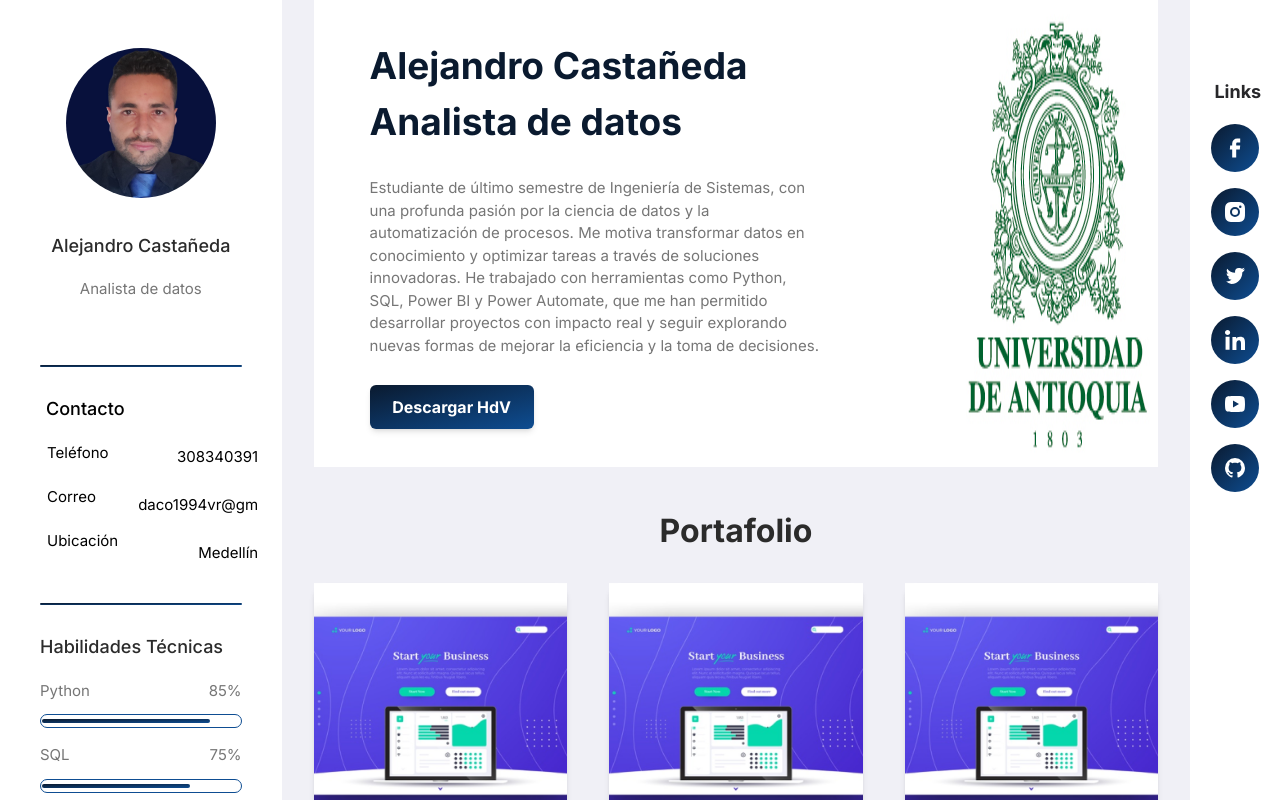
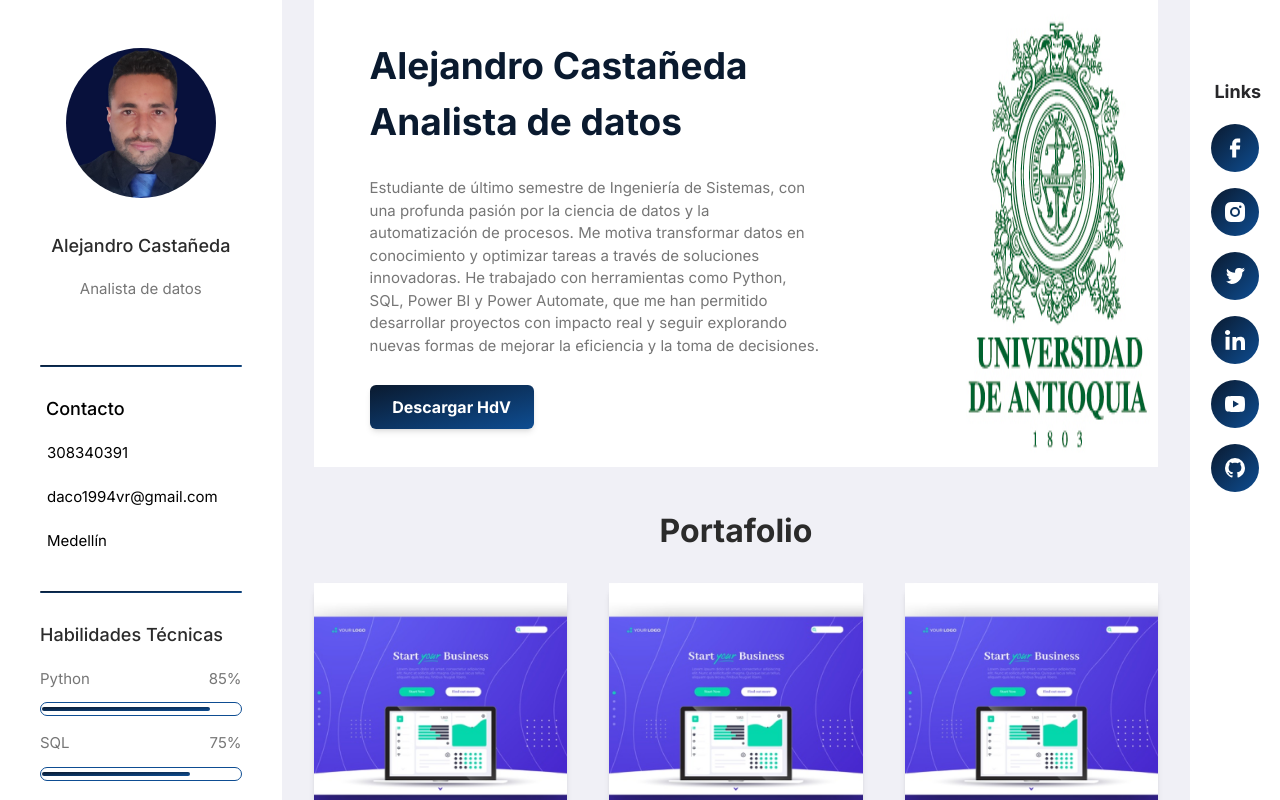
Before and after one commit to AlejandroCastaneda/Portafolio-Alejandro-Castaneda, a Next.js app: page / in a window 1280 px wide. Shown: the top 800 px of the page. Built offline with nearby package versions, Linux system fonts and the light colour scheme.

Commit message:
Cambio en perfil

```diff
--- a/components/molecules/about/index.tsx
+++ b/components/molecules/about/index.tsx
@@ -5,14 +5,9 @@ export default function About() {
             <Text text="Contacto"/>
             <div className="flex gap-5 justify-between px-px">
                 <div className=" flex-col self-start">
-                    <div className="mt-5"><PrincipalText text="Teléfono"/></div>
-                    <div className="mt-5"><PrincipalText text="Correo"/></div>
-                    <div className="mt-5"><PrincipalText text="Ubicación"/></div>
-                </div>
-                <div className="flex flex-col text-right">
-                    <div className="mt-6"><PrincipalText text="308340391"/></div>
-                    <div className="mt-6"><PrincipalText text="daco1994vr@gm"/></div>
-                    <div className="mt-6"><PrincipalText text="Medellín"/></div>
+                    <div className="mt-5"><PrincipalText text="308340391"/></div>
+                    <div className="mt-5"><PrincipalText text="daco1994vr@gmail.com"/></div>
+                    <div className="mt-5"><PrincipalText text="Medellín"/></div>
                 </div>
             </div>
         </div>
```
